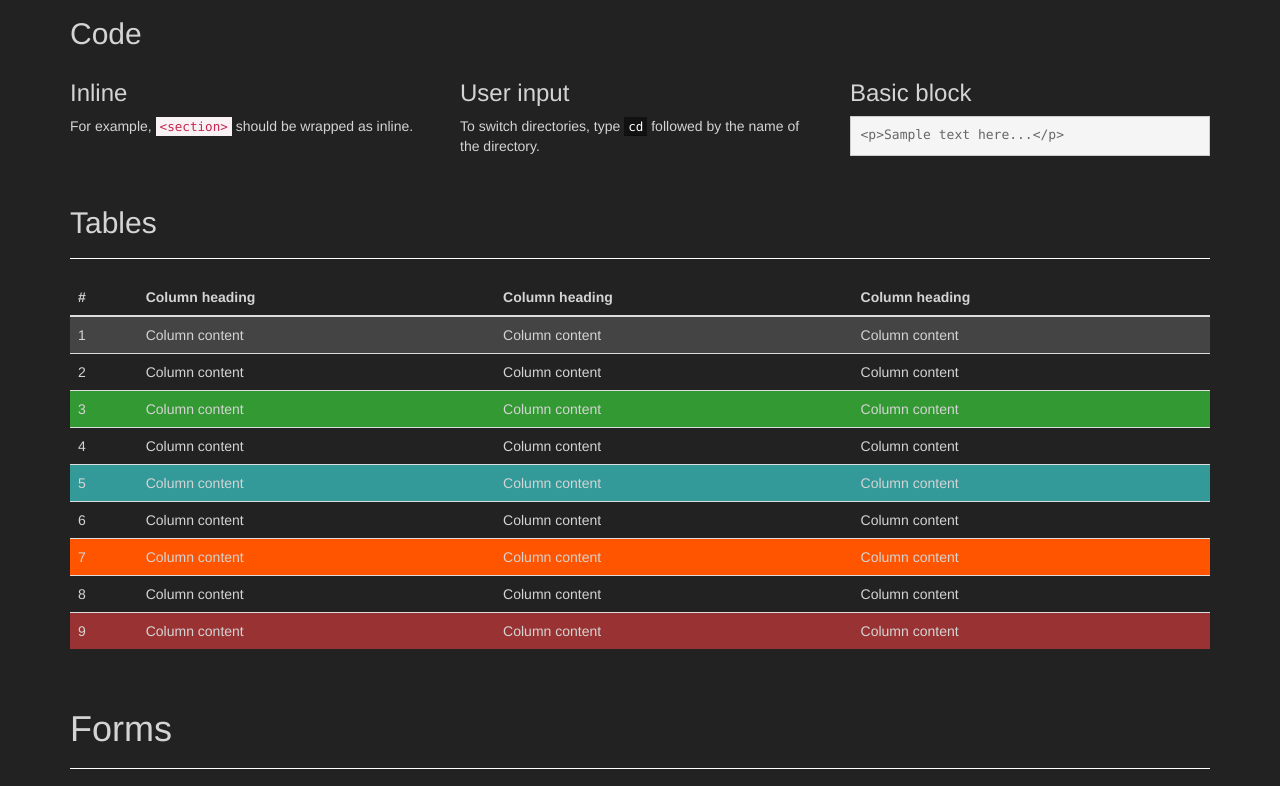
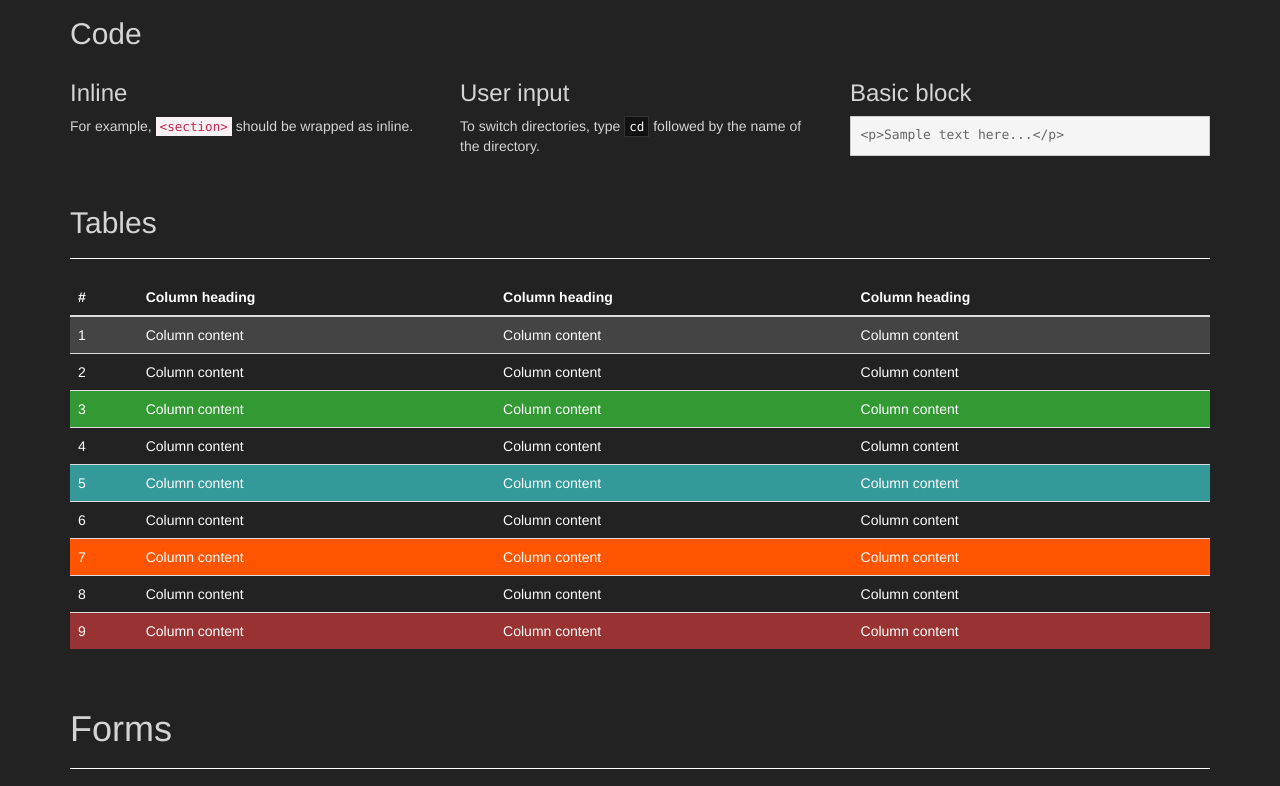
Before and after one commit to gigagit/carbon-skin, a plain HTML site: page index.html in a window 1280 px wide. Shown: the part 1652-2438 px from the top of the page. Drawn offline with Linux system fonts and the light colour scheme; some packages are replaced by stand-ins of ours; a script that the page names is missing.

Commit message:
index file updated

```diff
--- a/index.html
+++ b/index.html
@@ -8,7 +8,7 @@
 
     <!-- Bootstrap -->
     <link href="assets/css/bootstrap.min.css" rel="stylesheet" />
-    <link href="assets/css/gigagit.min.css" rel="stylesheet" />
+    <link href="assets/css/gigagit-carbon.min.css" rel="stylesheet" />
 
     <!--[if lt IE 9]>
       <script src="assets/js/html5shiv.js"></script>
```
